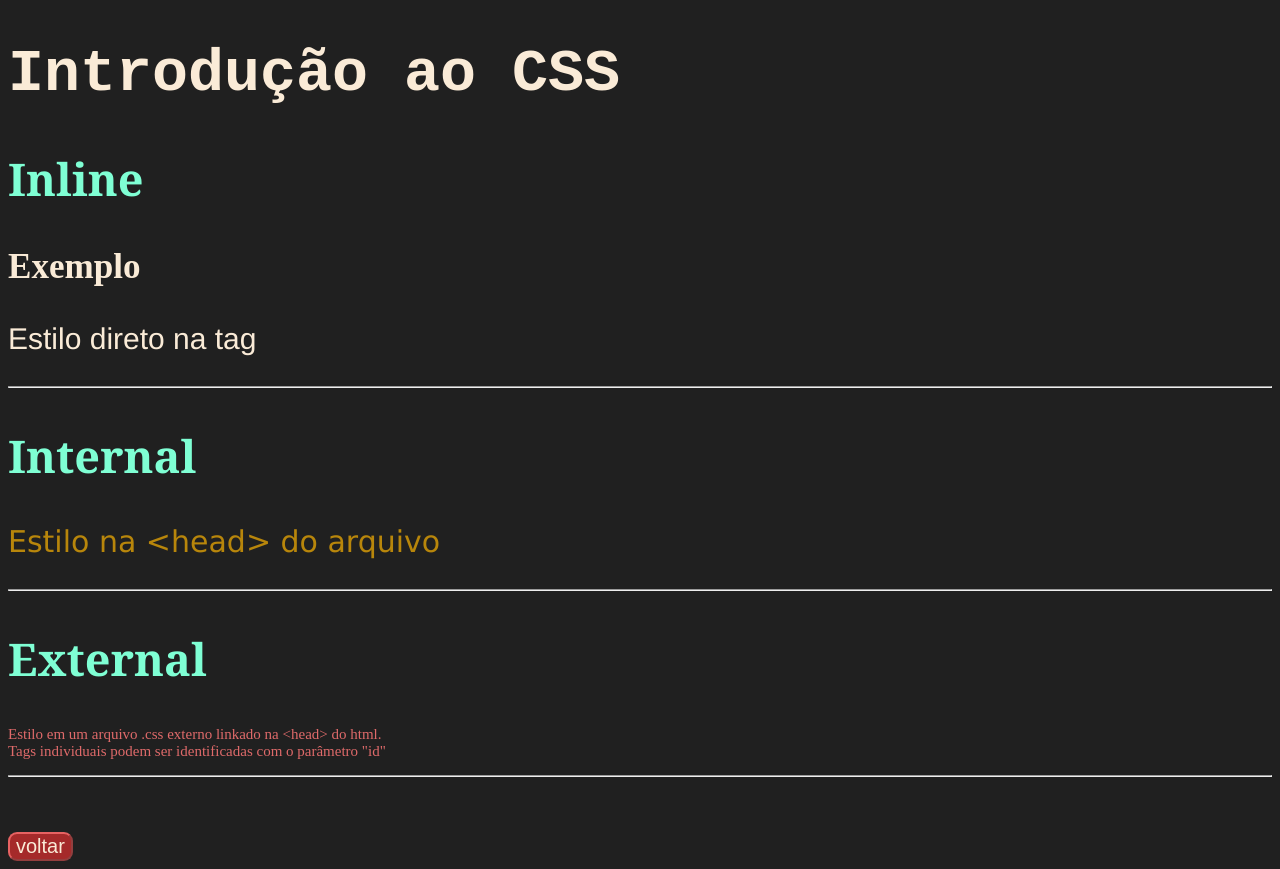
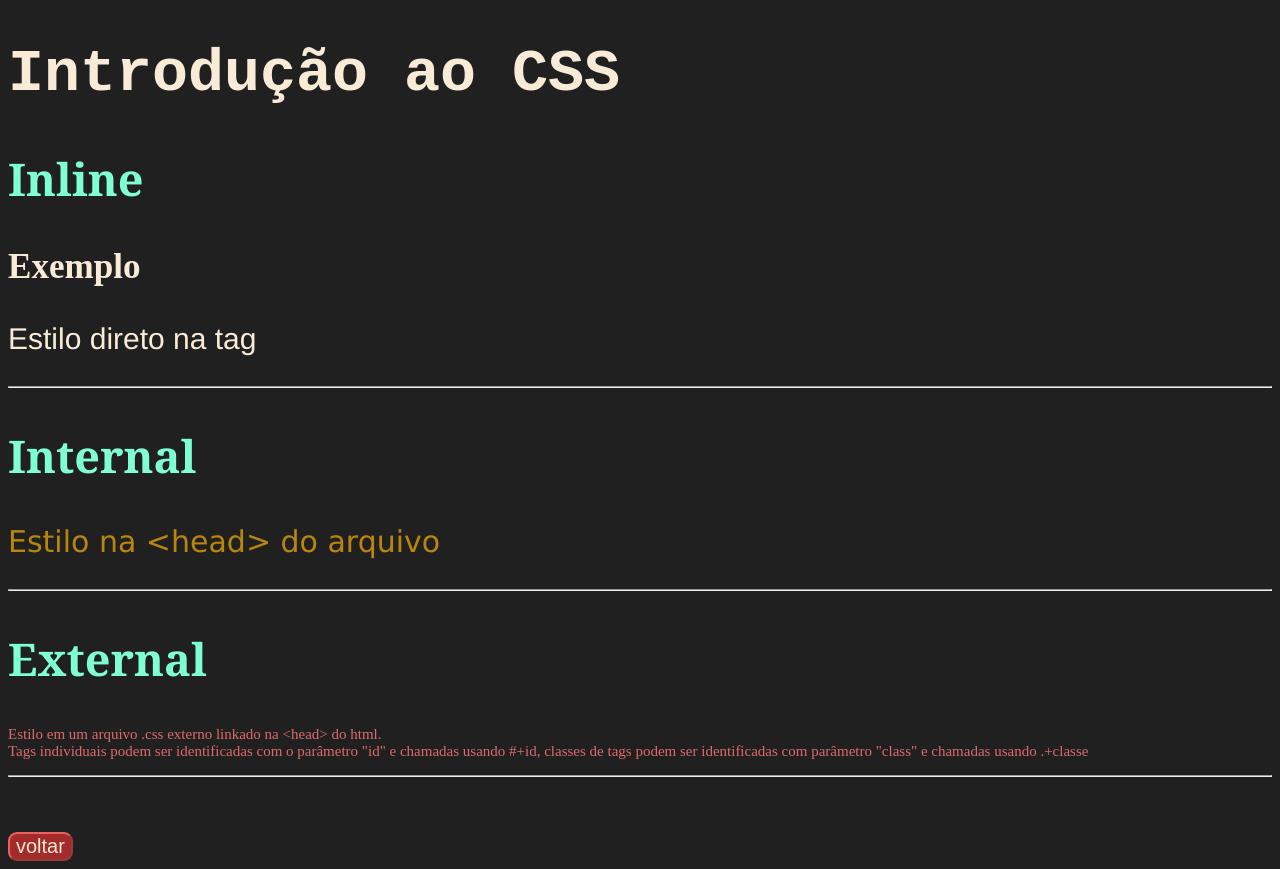
Before and after one commit to hakuerico/site-estudos, a plain HTML site: page pages/intro-CSS.html in a window 1280 px wide. Drawn offline with Linux system fonts and the light colour scheme.

Commit message:
ajustes na intro css

```diff
--- a/pages/intro-CSS.html
+++ b/pages/intro-CSS.html
@@ -37,7 +37,7 @@
     <hr>
 
     <h2>External</h2>
-    <p id="paragrafo-external" class="Explicativo">Estilo em um arquivo .css externo linkado na &lt;head&gt; do html. <br> Tags individuais podem ser identificadas com o parâmetro "id"</p>
+    <p id="paragrafo-external" class="Explicativo">Estilo em um arquivo .css externo linkado na &lt;head&gt; do html. <br> Tags individuais podem ser identificadas com o parâmetro "id" e chamadas usando #+id, classes de tags podem ser identificadas com parâmetro "class"  e chamadas usando .+classe</p>
     <hr>
 
 
```
